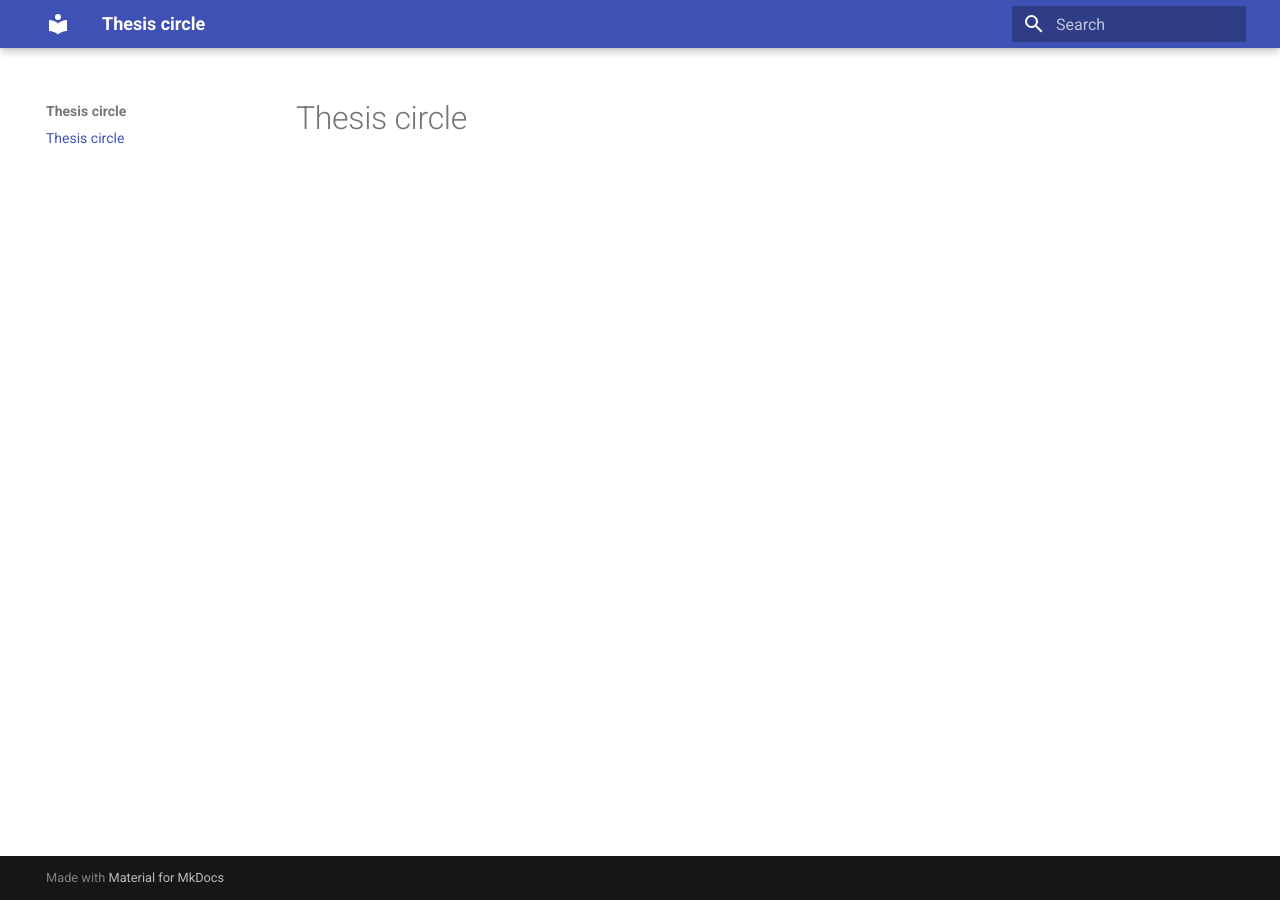
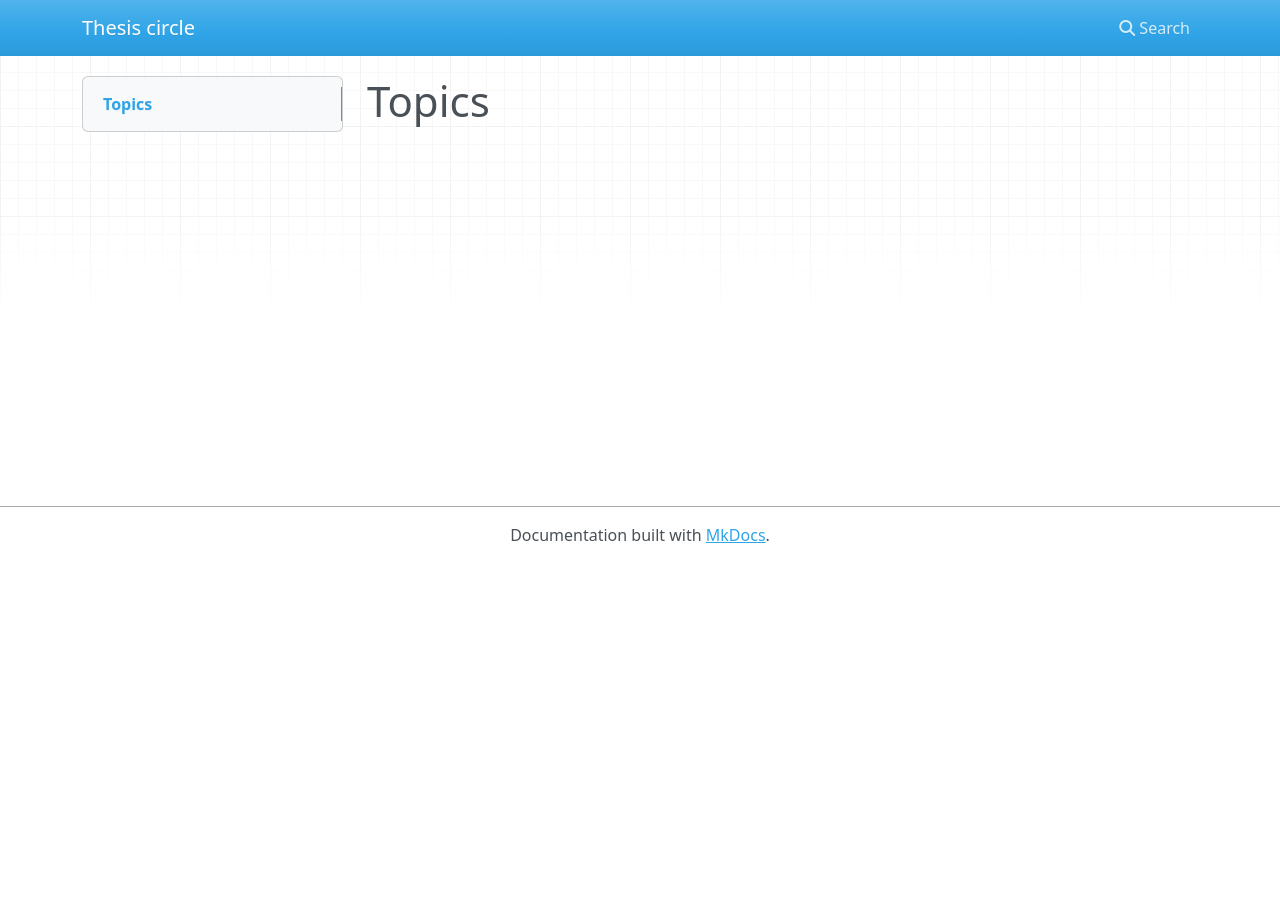
Before and after one commit to TPM-Resilience-Lab/thesis-circle, an MkDocs documentation site: the page built from docs/index.md, in a window 1280 px wide. Built offline with MkDocs 1.6.1, drawn with Linux system fonts in a browser that asks for light colours; nearby versions of some CDN libraries.

Commit message:
Switch to default MkDocs theme

```diff
--- a/docs/index.md
+++ b/docs/index.md
@@ -1 +1 @@
-# Thesis circle
+# Topics
--- a/mkdocs.yml
+++ b/mkdocs.yml
@@ -1,3 +1 @@
 site_name: Thesis circle
-theme:
-  name: material
```
